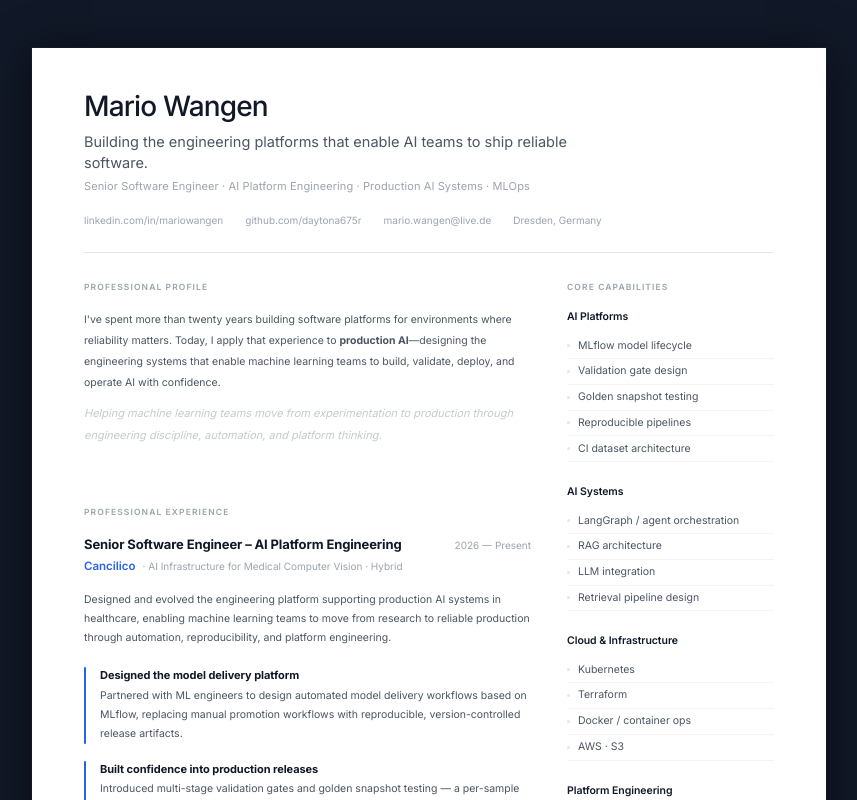
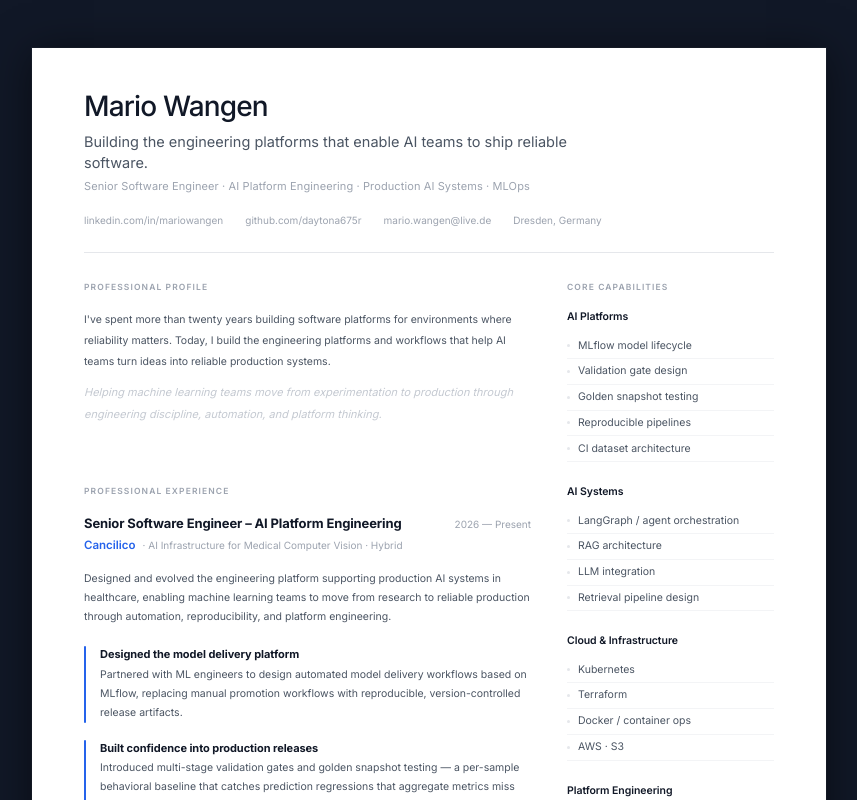
Before and after one commit to daytona675r/LiveCV, a React (Vite) app: page / in a window 1280 px wide. Shown: the whole page, without its empty margins (211-1068 px from the left). Built offline with nearby package versions, Linux system fonts and the light colour scheme.

Commit message:
EDIT: compacted Professional Profile and Pulse description more clearly

```diff
--- a/src/app/App.tsx
+++ b/src/app/App.tsx
@@ -73,7 +73,7 @@ const earlierRoles = [
 const projects = [
   {
     name: "PULSE ContentAgent",
-    desc: "Production-oriented multi-agent orchestration platform exploring how complex AI workflows can be engineered as maintainable software systems.",
+    desc: "Designed to transform fragmented content creation into a structured, repeatable workflow through agent orchestration and evaluation.",
     pattern: "State-machine based orchestration",
     tags: ["LangGraph", "Python", "FastAPI", "OpenAI"],
   },
@@ -216,8 +216,7 @@ function Page1() {
           <div style={{ marginBottom: 30 }}>
             <SectionLabel>Professional Profile</SectionLabel>
             <p style={profileBodyStyle}>
-              I've spent more than twenty years building software platforms for environments where reliability matters. Today, I apply that experience to <strong style={{ fontWeight: 700 }}>production AI</strong>
-              —designing the engineering systems that enable machine learning teams to build, validate, deploy, and operate AI with confidence.
+              I've spent more than twenty years building software platforms for environments where reliability matters. Today, I build the engineering platforms and workflows that help AI teams turn ideas into reliable production systems.
             </p>
             <p style={{ ...profileBodyStyle, marginTop: 9, marginBottom: 60, fontWeight: 300, fontSize: 11, color: TEXT_QUOTE, fontStyle: "italic" }}>
               Helping machine learning teams move from experimentation to production through engineering discipline, automation, and platform thinking.
```
